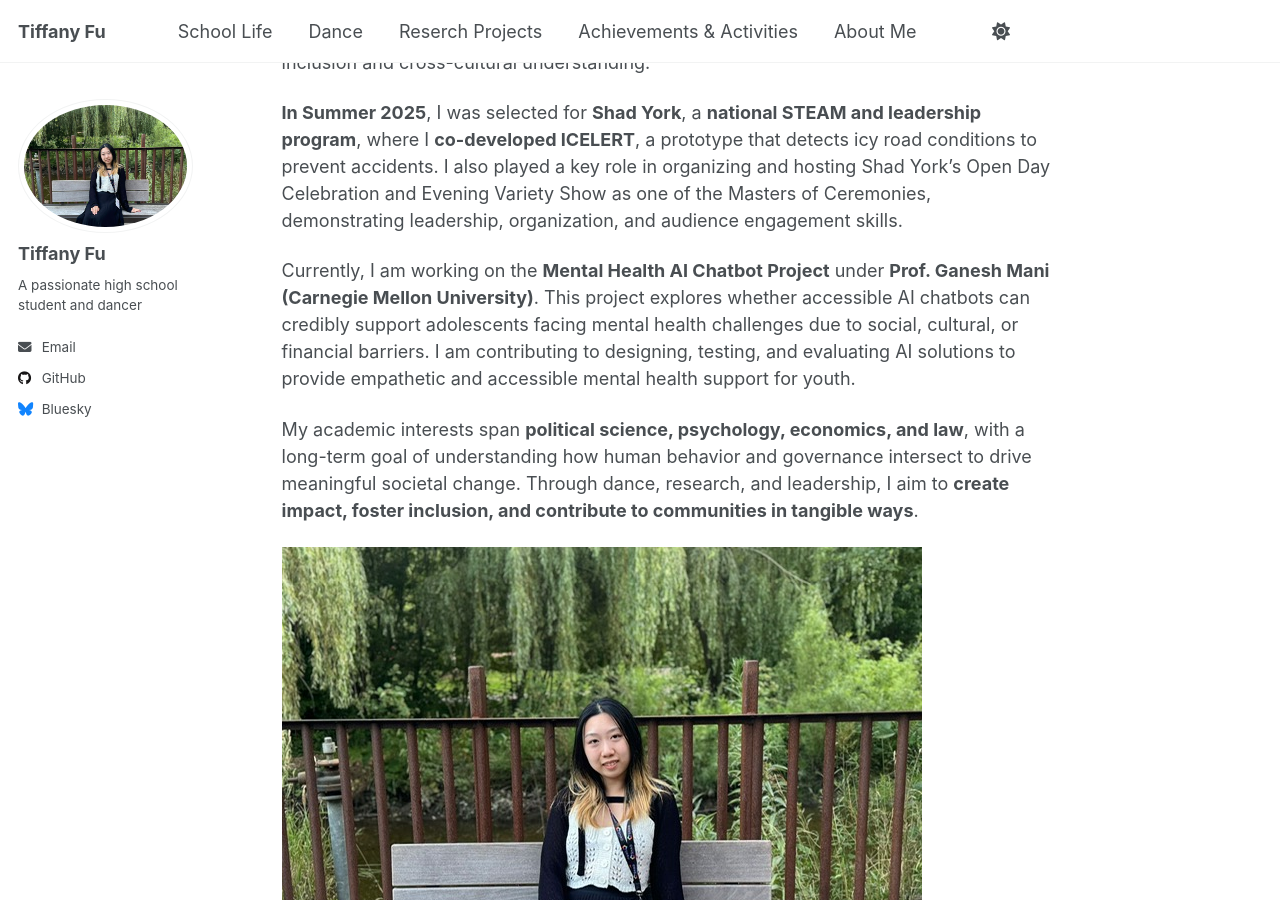
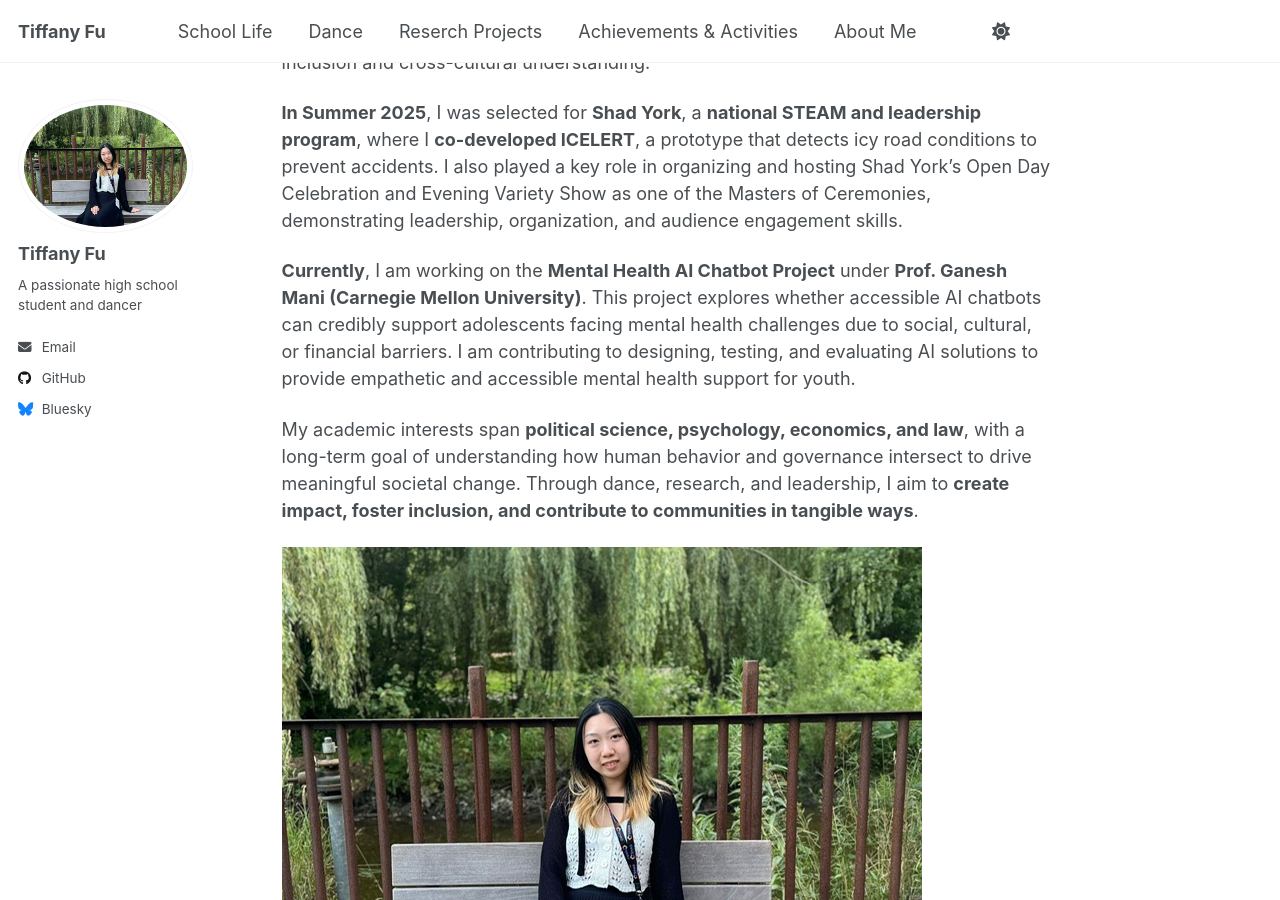
Before and after one commit to TiffanyJTFu/TiffanyTestWeb, a Jekyll site: the page built from _pages/about.md, in a window 1280 px wide and 900 px high, scrolled down 5131 px. Built offline with Jekyll 4.4.1, drawn with Linux system fonts in a browser that asks for light colours; a script that is not in the unit is left out.

```diff
--- a/_pages/about.md
+++ b/_pages/about.md
@@ -66,7 +66,7 @@ The student **attended the Brown University Pre-College Program in Summer 2024**
 
 **In Summer 2025**, I was selected for **Shad York**, a **national STEAM and leadership program**, where I **co-developed ICELERT**, a prototype that detects icy road conditions to prevent accidents. I also played a key role in organizing and hosting Shad York’s Open Day Celebration and Evening Variety Show as one of the Masters of Ceremonies, demonstrating leadership, organization, and audience engagement skills.
 
-Currently, I am working on the **Mental Health AI Chatbot Project** under **Prof. Ganesh Mani (Carnegie Mellon University)**. This project explores whether accessible AI chatbots can credibly support adolescents facing mental health challenges due to social, cultural, or financial barriers. I am contributing to designing, testing, and evaluating AI solutions to provide empathetic and accessible mental health support for youth.
+**Currently**, I am working on the **Mental Health AI Chatbot Project** under **Prof. Ganesh Mani (Carnegie Mellon University)**. This project explores whether accessible AI chatbots can credibly support adolescents facing mental health challenges due to social, cultural, or financial barriers. I am contributing to designing, testing, and evaluating AI solutions to provide empathetic and accessible mental health support for youth.
 
 My academic interests span **political science, psychology, economics, and law**, with a long-term goal of understanding how human behavior and governance intersect to drive meaningful societal change. Through dance, research, and leadership, I aim to **create impact, foster inclusion, and contribute to communities in tangible ways**.
 
```
